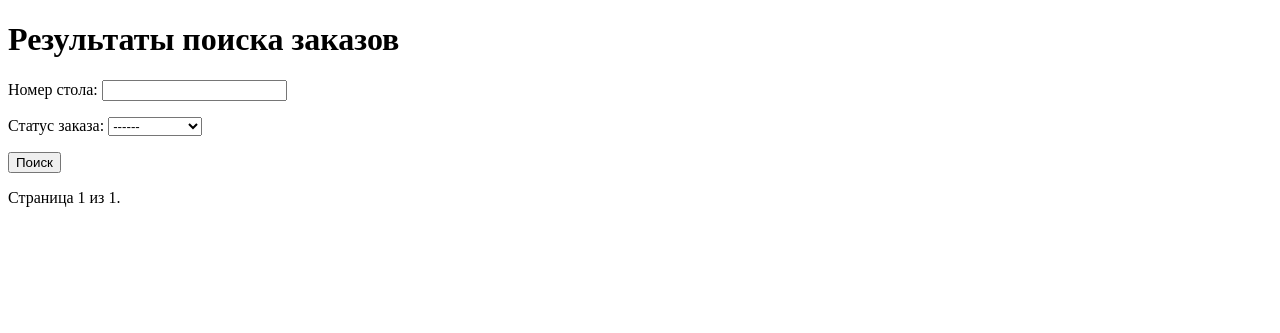
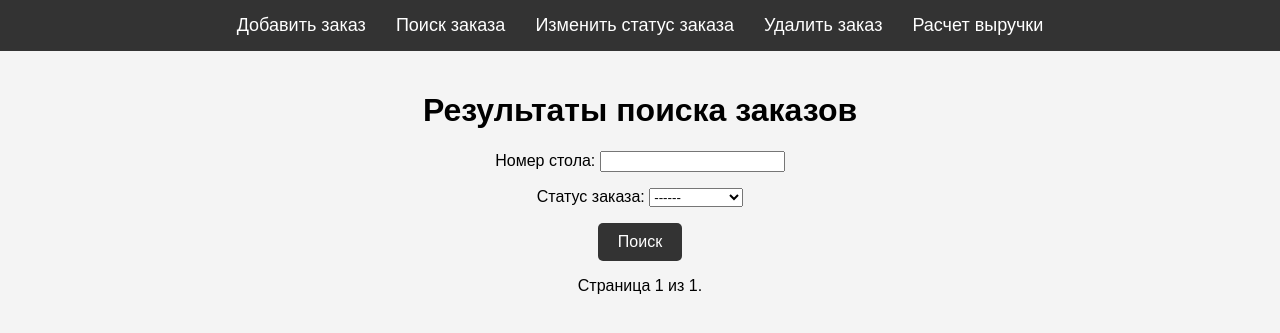
Before and after one commit to typicalstandard/CafeCRM-, a Django app: page /orders/search/ in a window 1280 px wide. Shown: the top 333 px of the page. Run offline with Django 5.2, Linux system fonts and the light colour scheme; data that the repository does not hold is empty.

Commit message:
Добавления базового шаблона для более удобного представления CRUD операций

```diff
--- a/cafe_management/orders/static/css/styles.css
+++ b/cafe_management/orders/static/css/styles.css
@@ -47,3 +47,56 @@ tr:hover {
 .btn:hover {
     background-color: #0056b3;
 }
+
+
+/* static/css/styles.css */
+body {
+    font-family: Arial, sans-serif;
+    margin: 0;
+    padding: 0;
+    background-color: #f4f4f4;
+}
+header {
+    background-color: #333;
+    color: #fff;
+    padding: 15px 0;
+    text-align: center;
+}
+nav ul {
+    list-style: none;
+    padding: 0;
+    margin: 0;
+    display: flex;
+    justify-content: center;
+}
+nav ul li {
+    margin: 0 15px;
+}
+nav ul li a {
+    color: #fff;
+    text-decoration: none;
+    font-size: 18px;
+}
+nav ul li a:hover {
+    text-decoration: underline;
+}
+main {
+    padding: 20px;
+    text-align: center;
+}
+button {
+    padding: 10px 20px;
+    font-size: 16px;
+    cursor: pointer;
+    background-color: #333;
+    color: #fff;
+    border: none;
+    border-radius: 5px;
+}
+button:hover {
+    background-color: #555;
+}
+
+.order-item {
+    padding: 10px;
+}
--- /dev/null
+++ b/cafe_management/orders/templates/base.html
@@ -0,0 +1,27 @@
+{%load static%}
+<!DOCTYPE html>
+<html lang="en">
+<head>
+    <meta charset="UTF-8">
+    <meta name="viewport" content="width=device-width, initial-scale=1.0">
+    <title>{% block title %}Главная{% endblock %}</title>
+    <link rel="stylesheet" href="{% static 'css/styles.css' %}">
+</head>
+<body>
+    <header>
+        <nav>
+            <ul>
+                <li><a href="{% url 'order_create' %}">Добавить заказ</a></li>
+                <li><a href="{% url 'order_search' %}">Поиск заказа</a></li>
+                <li><a href="{% url 'order_update' %}">Изменить статус заказа</a></li>
+                <li><a href="{% url 'order_delete' %}">Удалить заказ</a></li>
+                <li><a href="{% url 'total_revenue' %}">Расчет выручки</a></li>
+            </ul>
+        </nav>
+    </header>
+    <main>
+        {% block content %}
+        {% endblock %}
+    </main>
+</body>
+</html>
--- a/cafe_management/orders/templates/orders_search.html
+++ b/cafe_management/orders/templates/orders_search.html
@@ -1,11 +1,8 @@
-<!DOCTYPE html>
-<html lang="en">
-<head>
-    <meta charset="UTF-8">
-    <meta name="viewport" content="width=device-width, initial-scale=1.0">
-    <title>Результаты поиска заказов</title>
-</head>
-<body>
+{% extends 'base.html' %}
+
+{% block title %}Результаты поиска заказов{% endblock %}
+
+{% block content %}
     <h1>Результаты поиска заказов</h1>
     <form method="get" action="{% url 'order_search' %}">
         {{ search_form.as_p }}
@@ -13,11 +10,12 @@
     </form>
     <ul>
         {% for order in orders %}
-            <li>
+            <div class="order-item">
                 Заказ: {{ order.id }}, Номер стола: {{ order.table_number }}, Статус: {{ order.get_status_display }}
-            </li>
+            </div>
         {% endfor %}
     </ul>
+
 
     <!-- Кнопки пагинации -->
     <div class="pagination">
@@ -35,6 +33,4 @@
             {% endif %}
         </span>
     </div>
-
-</body>
-</html>
+{% endblock %}
--- a/cafe_management/orders/urls.py
+++ b/cafe_management/orders/urls.py
@@ -2,10 +2,10 @@ from django.urls import path
 from . import views
 
 urlpatterns = [
+    path('', views.OrderListView.as_view(), name='order_list'),
     path('orders/add/', views.OrderCreateView.as_view(), name='order_create'),
     path('orders/delete/', views.OrderDeleteFormView.as_view(), name='order_delete'),
     path('orders/search/',views.OrderSearchView.as_view(),name='order_search'),
-    path('orders/list/', views.OrderListView.as_view(), name='order_list'),
     path('orders/update/', views.OrderUpdateView.as_view(), name='order_update'),
     path('total_revenue/', views.total_revenue, name='total_revenue'),
 
--- a/cafe_management/orders/views.py
+++ b/cafe_management/orders/views.py
@@ -19,9 +19,6 @@ class OrderDeleteFormView(FormView):
         order = Order.objects.get(pk=order_id)
         order.delete()
         return super().form_valid(form)
-
-
-
 
 class OrderSearchView(ListView):
     model = Order
@@ -48,7 +45,7 @@ class OrderSearchView(ListView):
 
 class OrderListView(ListView):
     model = Order
-    template_name = 'orders_list.html'
+    template_name = 'home.html'
     context_object_name = 'orders'
 
 
```
Also changed, not shown: cafe_management/orders/templates/details.html (deleted, +0 -19 lines), cafe_management/orders/templates/home.html (renamed from cafe_management/orders/templates/orders_list.html, +6 -12 lines), cafe_management/orders/templates/orders_choice_status.html (+6 -8 lines), cafe_management/orders/templates/orders_create.html (+6 -10 lines), cafe_management/orders/templates/orders_delete.html (+7 -10 lines), cafe_management/orders/templates/total_revenue.html (+6 -8 lines).
